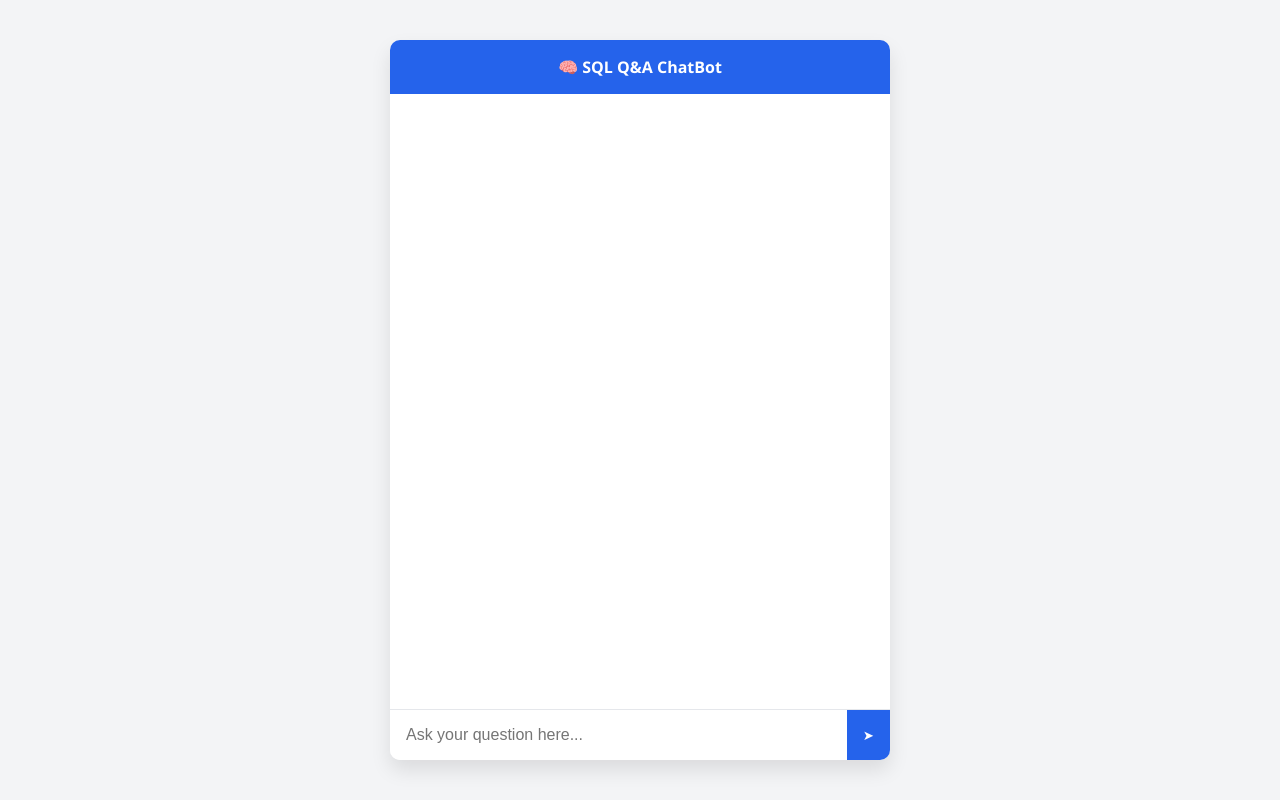
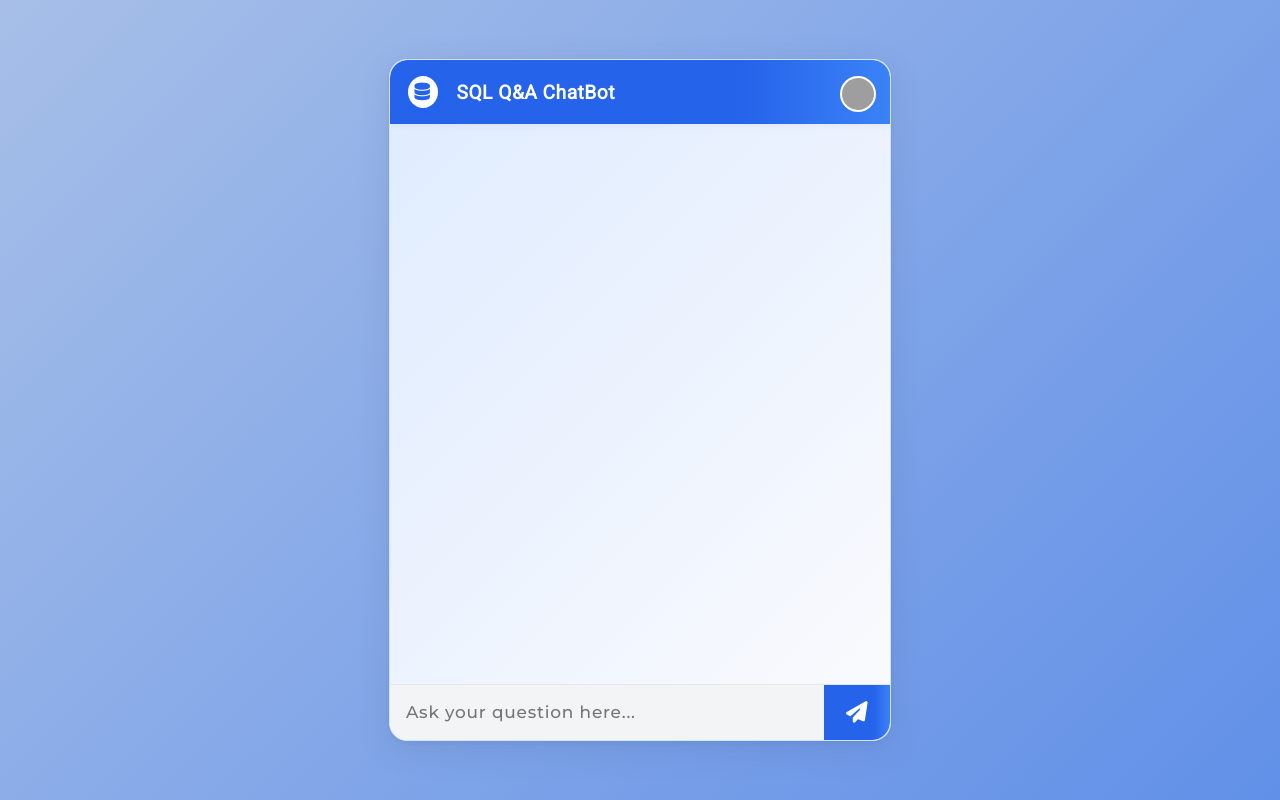
Before and after one commit to imadkhattak/SQL-Q-A-System, a Flask app: page / in a window 1280 px wide. Run offline with Flask 3, Linux system fonts and the light colour scheme; grey boxes are pictures that could not be loaded.

Commit message:
New Interface

```diff
--- a/static/style.css
+++ b/static/style.css
@@ -1,80 +1,201 @@
 body {
   margin: 0;
-  font-family: "Segoe UI", sans-serif;
-  background: #f3f4f6;
+  font-family: 'Roboto', 'Segoe UI', sans-serif;
+  background: linear-gradient(135deg, #a7bfe8 0%, #6190e8 100%);
   display: flex;
   justify-content: center;
   align-items: center;
-  height: 100vh;
+  min-height: 100vh;
 }
 
 .chat-container {
   width: 100%;
   max-width: 500px;
-  height: 90vh;
-  background: white;
-  border-radius: 10px;
-  box-shadow: 0 10px 20px rgba(0,0,0,0.1);
+  height: 85vh;
+  background: rgba(255,255,255,0.93);
+  border-radius: 18px;
+  box-shadow: 0 8px 32px rgba(60, 75, 120, 0.15), 0 1.5px 5px rgba(60, 75, 120, 0.08);
   display: flex;
   flex-direction: column;
+  overflow: hidden;
+  border: 1.5px solid #d1e3ff;
+  backdrop-filter: blur(2px);
 }
 
 .chat-header {
-  background-color: #2563eb;
+  background: linear-gradient(90deg, #2563eb 70%, #3b82f6 100%);
   color: white;
-  padding: 1rem;
-  text-align: center;
-  border-top-left-radius: 10px;
-  border-top-right-radius: 10px;
+  padding: 1rem 1.1rem;
+  display: flex;
+  align-items: center;
+  gap: 1rem;
+  border-top-left-radius: 18px;
+  border-top-right-radius: 18px;
   font-weight: bold;
+  font-size: 1.2rem;
+  letter-spacing: 0.5px;
+  box-shadow: 0 2px 8px rgba(60, 75, 120, 0.05);
+  position: relative;
+}
+
+.header-avatar {
+  position: absolute;
+  right: 1.1rem;
+  top: 50%;
+  transform: translateY(-50%);
+  width: 32px;
+  height: 32px;
+}
+
+.header-avatar img {
+  border-radius: 50%;
+  width: 32px;
+  height: 32px;
+  background: #fff;
+  border: 2px solid #fff;
+  object-fit: cover;
+}
+
+.header-icon {
+  background: #fff;
+  color: #2563eb;
+  border-radius: 50%;
+  padding: 6px 7px 6px 7px;
+  font-size: 1.1rem;
+  margin-right: 3px;
+  box-shadow: 0 2px 8px #2563eb16;
 }
 
 .chat-box {
   flex: 1;
-  padding: 1rem;
+  padding: 1rem 1.2rem;
   overflow-y: auto;
   display: flex;
   flex-direction: column;
   gap: 0.8rem;
+  background: linear-gradient(135deg, #e0ecff 0%, #f9fafd 100%);
+  scroll-behavior: smooth;
 }
 
 .chat-msg {
   max-width: 80%;
-  padding: 0.7rem 1rem;
-  border-radius: 10px;
-  line-height: 1.4;
+  padding: 0.8rem 1.1rem;
+  border-radius: 14px;
+  line-height: 1.5;
+  position: relative;
+  font-size: 1rem;
+  word-break: break-word;
+  animation: popIn 0.38s cubic-bezier(.49,1.44,.57,.93);
+  box-shadow: 0 2px 8px #2563eb12;
+}
+
+@keyframes popIn {
+  0% { opacity: 0; transform: scale(0.95);}
+  100% { opacity: 1; transform: scale(1);}
 }
 
 .user-msg {
   align-self: flex-end;
-  background-color: #dcfce7;
-  color: #065f46;
+  background: linear-gradient(98deg, #dcfce7 80%, #bbf7d0 100%);
+  color: #05603a;
+  border-bottom-right-radius: 4px;
+  border-top-right-radius: 14px;
+  border-top-left-radius: 14px;
 }
 
 .bot-msg {
   align-self: flex-start;
-  background-color: #f3f4f6;
-  color: #1f2937;
+  background: linear-gradient(98deg, #eff6ff 70%, #dbeafe 100%);
+  color: #1e293b;
+  border-bottom-left-radius: 4px;
+  border-top-right-radius: 14px;
+  border-top-left-radius: 14px;
+}
+
+.bot-msg::before {
+  content: "🤖";
+  margin-right: 0.55em;
+  font-size: 1.1em;
+  vertical-align: -1px;
+}
+
+.user-msg::after {
+  content: "🧑‍💻";
+  margin-left: 0.5em;
+  font-size: 1.08em;
+  vertical-align: -1px;
 }
 
 .chat-input {
   display: flex;
-  border-top: 1px solid #e5e7eb;
+  border-top: 1.5px solid #e5e7eb;
+  background: #f3f4f6;
 }
 
 .chat-input input {
   flex: 1;
-  padding: 1rem;
+  padding: 1.1rem 1rem;
   border: none;
-  border-bottom-left-radius: 10px;
-  font-size: 1rem;
+  border-bottom-left-radius: 18px;
+  font-size: 1.06rem;
+  background: transparent;
+  outline: none;
+  color: #2563eb;
+  font-family: 'Montserrat', 'Segoe UI', sans-serif;
+  letter-spacing: 0.05rem;
+  transition: background 0.2s;
+}
+
+.chat-input input:focus {
+  background: #e0ecff;
 }
 
 .chat-input button {
-  background-color: #2563eb;
-  color: white;
+  background: linear-gradient(90deg, #2563eb 75%, #3b82f6 100%);
+  color: #fff;
   border: none;
-  padding: 1rem;
+  padding: 0 1.4rem;
+  font-size: 1.35rem;
   cursor: pointer;
-  border-bottom-right-radius: 10px;
+  display: flex;
+  align-items: center;
+  justify-content: center;
+  border-bottom-right-radius: 18px;
+  transition: background 0.18s, transform 0.13s;
+  outline: none;
 }
+
+.chat-input button:active {
+  background: #1d4fd7;
+  transform: scale(0.96);
+}
+
+::-webkit-scrollbar {
+  width: 9px;
+  background: #e0ecff;
+  border-radius: 6px;
+}
+
+::-webkit-scrollbar-thumb {
+  background: #b6ccf9;
+  border-radius: 6px;
+}
+
+@media (max-width: 600px) {
+  .chat-container {
+    max-width: 100vw;
+    height: 100vh;
+    border-radius: 0;
+  }
+  .chat-header {
+    font-size: 1rem;
+    padding: 0.8rem 0.5rem;
+  }
+  .chat-box {
+    padding: 0.7rem 0.4rem;
+  }
+  .chat-input input, .chat-input button {
+    font-size: 1rem;
+    padding: 0.8rem 0.7rem;
+  }
+}
--- a/templates/index.html
+++ b/templates/index.html
@@ -5,14 +5,24 @@
   <meta name="viewport" content="width=device-width, initial-scale=1.0"/>
   <title>SQL Q&A ChatBot</title>
   <link rel="stylesheet" href="/static/style.css" />
+  <!-- Add Google Fonts for better typography -->
+  <link href="https://fonts.googleapis.com/css2?family=Montserrat:wght@500;700&family=Roboto&display=swap" rel="stylesheet">
+  <!-- Add Font Awesome for icons -->
+  <link rel="stylesheet" href="https://cdnjs.cloudflare.com/ajax/libs/font-awesome/6.4.2/css/all.min.css"/>
 </head>
 <body>
   <div class="chat-container">
-    <div class="chat-header">🧠 SQL Q&A ChatBot</div>
+    <div class="chat-header">
+      <span class="header-icon"><i class="fas fa-database"></i></span>
+      <span>SQL Q&A ChatBot</span>
+      <span class="header-avatar">
+        <img src="https://api.dicebear.com/7.x/bottts/svg?seed=sqlbot" alt="Bot Avatar" />
+      </span>
+    </div>
     <div class="chat-box" id="chat-box"></div>
     <div class="chat-input">
-      <input type="text" id="user-input" placeholder="Ask your question here..." />
-      <button onclick="sendMessage()">➤</button>
+      <input type="text" id="user-input" placeholder="Ask your question here..." autocomplete="off" onkeydown="handleKeyDown(event)" />
+      <button id="send-btn" onclick="sendMessage()"><i class="fas fa-paper-plane"></i></button>
     </div>
   </div>
 
```
Also changed, not shown: static/script.js (+48 -1 lines), 1 other file.
